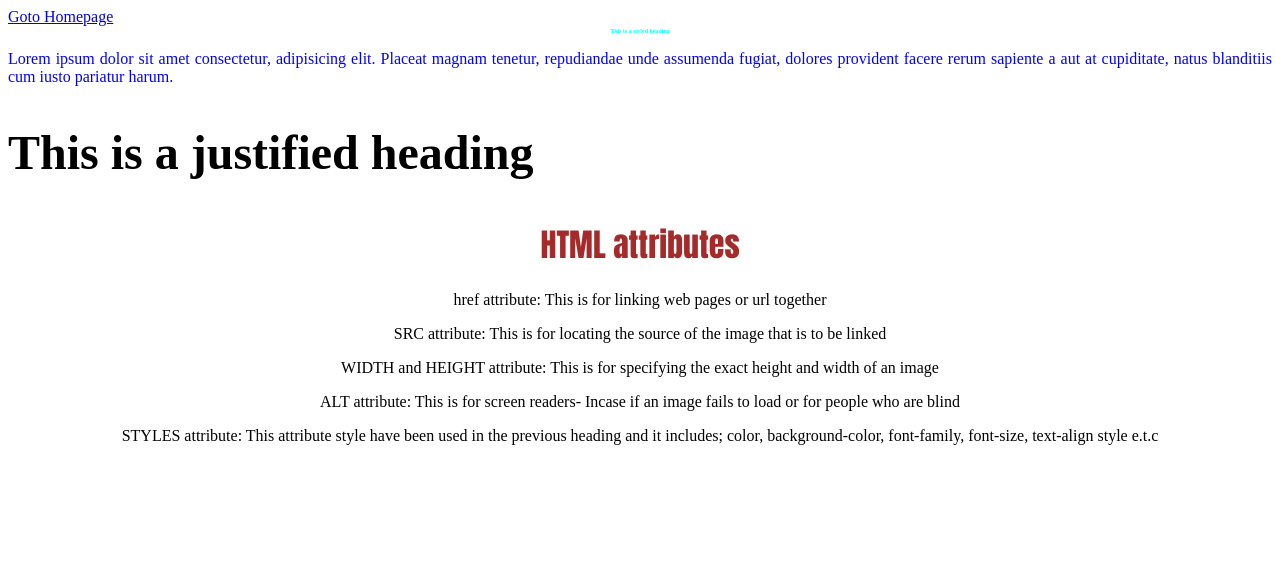
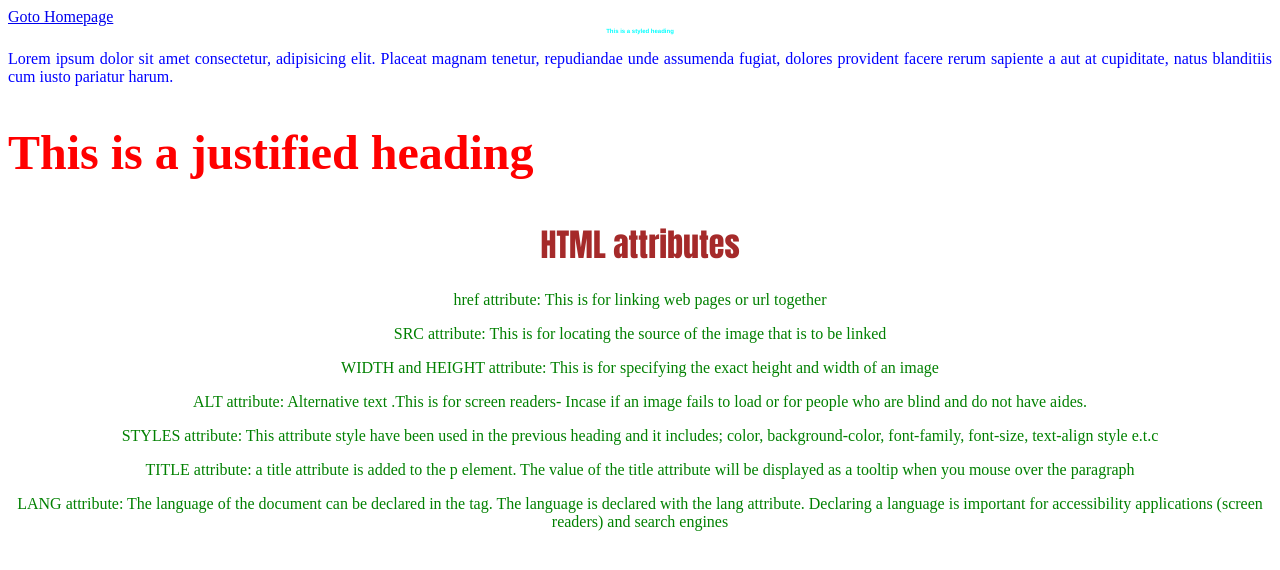
Before and after one commit to davidolarinde/All-HTML-from-Zero-to-Professional-Dignity-Academy, a plain HTML site: page attribute.html in a window 1280 px wide. Drawn offline with Linux system fonts and the light colour scheme.

Commit message:
HTML attributes

```diff
--- a/attribute.html
+++ b/attribute.html
@@ -8,22 +8,54 @@
 </head>
 <body>
     <a href="index.html">Goto Homepage</a>
-    <h1 style="color:aqua; font-size:15%; text-align: center;">This is a styled heading</h1>
+
+    <h1 style="color:aqua; font-size:15%; text-align: center; font-family:'Franklin Gothic Medium', 'Arial Narrow', Arial, sans-serif">This is a styled heading</h1>
+
     <p style="color:blue; text-align:justify;">Lorem ipsum dolor sit amet consectetur, adipisicing elit. Placeat magnam tenetur, repudiandae unde assumenda fugiat, dolores provident facere rerum sapiente a aut at cupiditate, natus blanditiis cum iusto pariatur harum.</p>
-    <h2 style="font-family: algerian ; font-size:300%; text-align: justify;">This is a justified heading</h2>
+
+    <h2 style="font-family: algerian ; font-size:300%; text-align: justify; color: red;">This is a justified heading</h2>
+
+
+
     <h1 style="font-family:Impact, Haettenschweiler, 'Arial Narrow Bold', sans-serif; color:brown; text-align: center;">HTML attributes</h1>
-    <p style="text-align: center;">href attribute:
+
+
+    <p style="text-align: center; color:green;">href attribute:
         This is for linking web pages or url together
     </p>
-    <p style="text-align: center;">SRC attribute: This is for locating the source of the image that is to be linked</p>
-    <p style="text-align: center;">
+
+
+    <p style="text-align: center; color:green;">SRC attribute: This is for locating the source of the image that is to be linked</p>
+
+
+
+
+    <p style="text-align: center; color:green;">
         WIDTH and HEIGHT attribute: This is for specifying the exact height and width of an image
     </p>
-    <P style="text-align: center;">
-        ALT attribute: This is for screen readers- Incase if an image fails to load or for people who are blind
+
+
+
+    <P style="text-align: center; color:green;">
+        ALT  attribute: Alternative text  .This is for screen readers- Incase if an image fails to load or for people who are blind and do not have aides.
     </P>
-    <p style="text-align: center;">
+
+
+    <p style="text-align: center; color:green;">
         STYLES attribute: This attribute style have been used in the previous heading and it includes; color, background-color, font-family, font-size, text-align style e.t.c
+    </p>
+
+    <p style="text-align: center; color:green;">
+    TITLE attribute: a title attribute is added to the p element. The value of the title attribute will be displayed as a tooltip when you mouse over the paragraph
+    </p>
+
+
+    <p style="text-align: center; color:green;">
+    LANG attribute: The language of the document can be declared in the <html> tag.
+
+        The language is declared with the lang attribute.
+
+        Declaring a language is important for accessibility applications (screen readers) and search engines
     </p>
 </body>
 </html>
```
